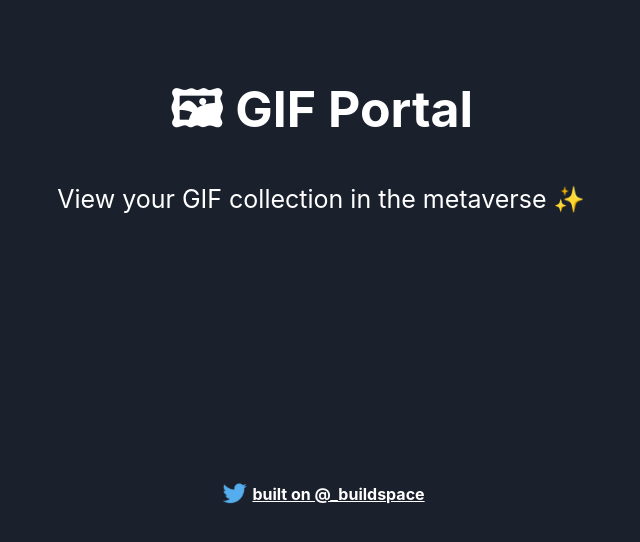
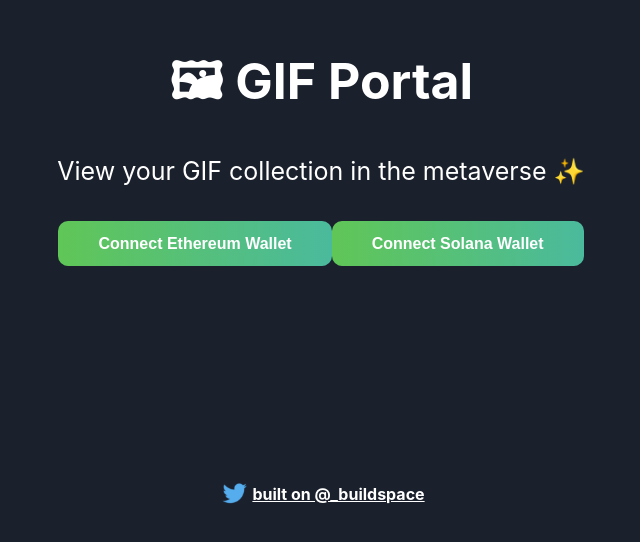
Before and after one commit to imaxisXD/Web3-Image-Locker, a React (Create React App) app: page / in a window 1280 px wide. Shown: the part 244-786 px from the top of the page, without its empty margins (319-959 px from the left). Built offline with nearby package versions, Linux system fonts and the light colour scheme.

Commit message:
WIP: Added wallet connect function

```diff
--- a/src/App.css
+++ b/src/App.css
@@ -44,6 +44,7 @@
   height: 45px;
   border: 0;
   width: auto;
+  margin-top: 10px;
   padding-left: 40px;
   padding-right: 40px;
   border-radius: 10px;
@@ -112,7 +113,7 @@
   object-fit: cover;
 }
 
-.connected-container input[type='text'] {
+.connected-container input[type="text"] {
   display: inline-block;
   color: white;
   padding: 10px;
--- a/src/App.js
+++ b/src/App.js
@@ -1,13 +1,58 @@
 import twitterLogo from "./assets/twitter-logo.svg";
 import "./App.css";
-import { useEffect } from "react";
+import { useState, useEffect } from "react";
 // Constants
 const TWITTER_HANDLE = "_buildspace";
 const TWITTER_LINK = `https://twitter.com/${TWITTER_HANDLE}`;
 
 const App = () => {
+  const [hasMetamaskWallet, setHasMetamaskWallet] = useState(false);
+  const [hasPhantomWallet, setHasPhantomWallet] = useState(false);
+  const [walletConnected, setWalletConnected] = useState(false);
+  const [userAddress, setUserAddress] = useState(null);
+  const { ethereum, solana } = window;
+
+  async function checkWalletIsConnected() {
+    try {
+    } catch (error) {
+      console.log(error);
+    }
+  }
+  async function connectWallet() {
+    try {
+      if (hasMetamaskWallet) {
+        const accounts = await ethereum.request({
+          method: "eth_requestAccounts",
+        });
+        setWalletConnected(true);
+        setUserAddress(accounts[0].toString());
+      }
+    } catch (error) {
+      console.log(error);
+    }
+  }
+  async function connectSolana() {
+    try {
+      if (hasPhantomWallet) {
+        const accounts = await window.solana.connect();
+        console.log(
+          "Connected with Public Key:",
+          accounts.publicKey.toString()
+        );
+        setWalletConnected(true);
+        setUserAddress(accounts.publicKey.toString());
+      }
+    } catch (error) {
+      console.log(error);
+    }
+  }
   useEffect(() => {
-    if (window) console.log(window);
+    if (ethereum?.isMetaMask) {
+      setHasMetamaskWallet(true);
+    }
+    if (solana?.isPhantom) {
+      setHasPhantomWallet(true);
+    }
   }, []);
   return (
     <div className="App">
@@ -18,6 +63,25 @@ const App = () => {
             View your GIF collection in the metaverse ✨
           </p>
         </div>
+        <div className="connect-btn">
+          {!userAddress && (
+            <>
+              <button
+                className="cta-button connect-wallet-button"
+                onClick={connectWallet}
+              >
+                Connect Ethereum Wallet
+              </button>
+              <button
+                className="cta-button connect-wallet-button"
+                onClick={connectSolana}
+              >
+                Connect Solana Wallet
+              </button>
+            </>
+          )}
+        </div>
+        {userAddress}
         <div className="footer-container">
           <img alt="Twitter Logo" className="twitter-logo" src={twitterLogo} />
           <a
```
